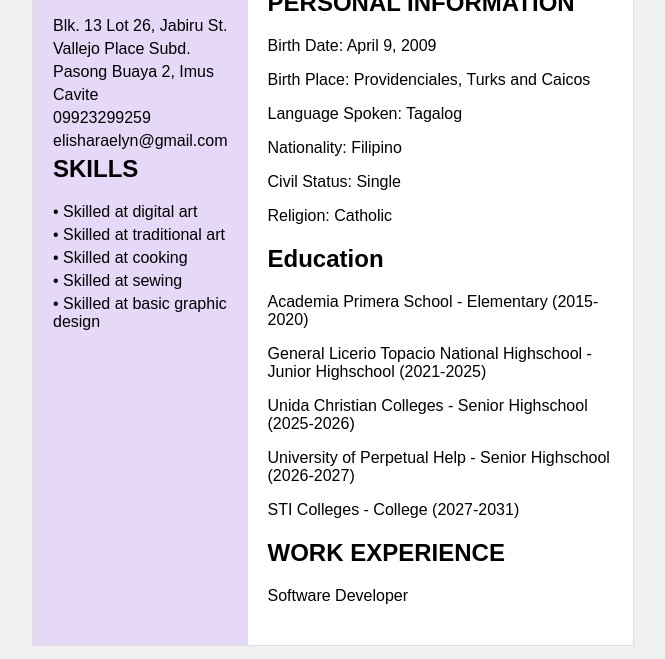
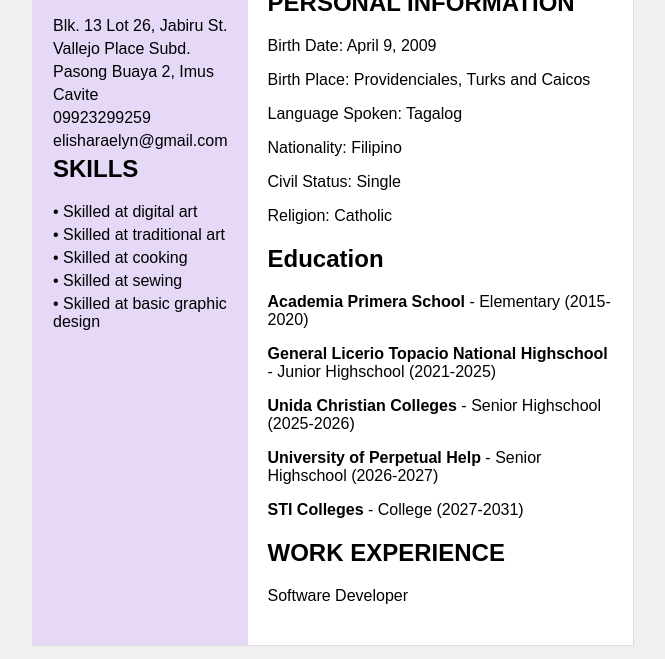
Before and after one commit to sorakiyh/Resume, a plain HTML site: page index.html in a window 1280 px wide. Shown: the part 141-800 px from the top of the page, without its empty margins (307-972 px from the left). Drawn offline with Linux system fonts and the light colour scheme.

Commit message:
Update index.html

```diff
--- a/index.html
+++ b/index.html
@@ -97,11 +97,11 @@
             </div>
             <div class="section">
                 <h2>Education</h2>
-                <p>Academia Primera School - Elementary (2015-2020)</p>
-                <p>General Licerio Topacio National Highschool - Junior Highschool (2021-2025)</p>
-                <p>Unida Christian Colleges - Senior Highschool (2025-2026)</p>
-                <p>University of Perpetual Help - Senior Highschool (2026-2027)</p>
-                <p>STI Colleges - College (2027-2031)</p>
+                <p><b>Academia Primera School</b> - Elementary (2015-2020)</p>
+                <p><b>General Licerio Topacio National Highschool</b> - Junior Highschool (2021-2025)</p>
+                <p><b>Unida Christian Colleges</b> - Senior Highschool (2025-2026)</p>
+                <p><b>University of Perpetual Help</b> - Senior Highschool (2026-2027)</p>
+                <p><b>STI Colleges</b> - College (2027-2031)</p>
             </div>
             <div class="section">
                 <h2>WORK EXPERIENCE</h2>
```
